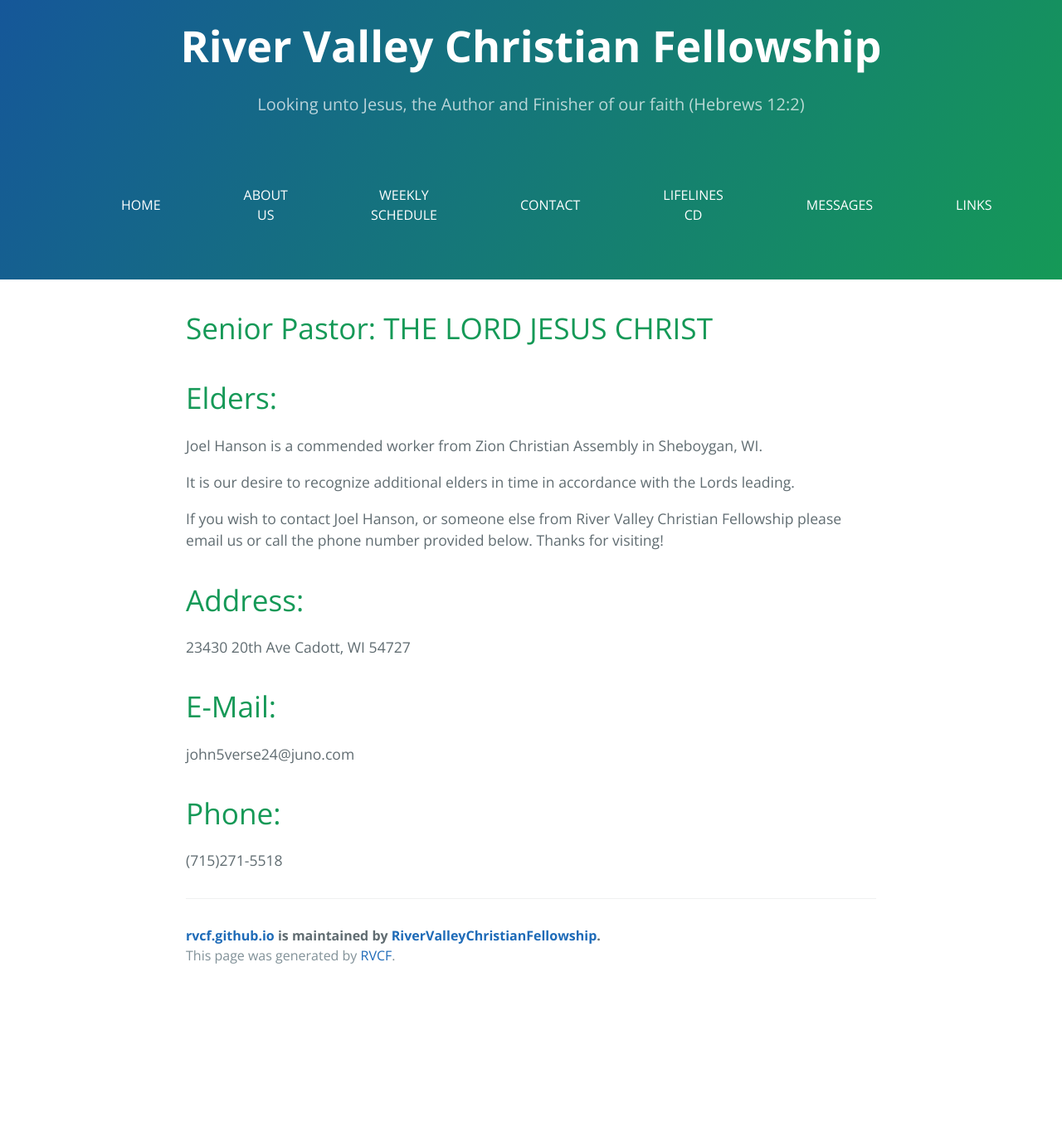
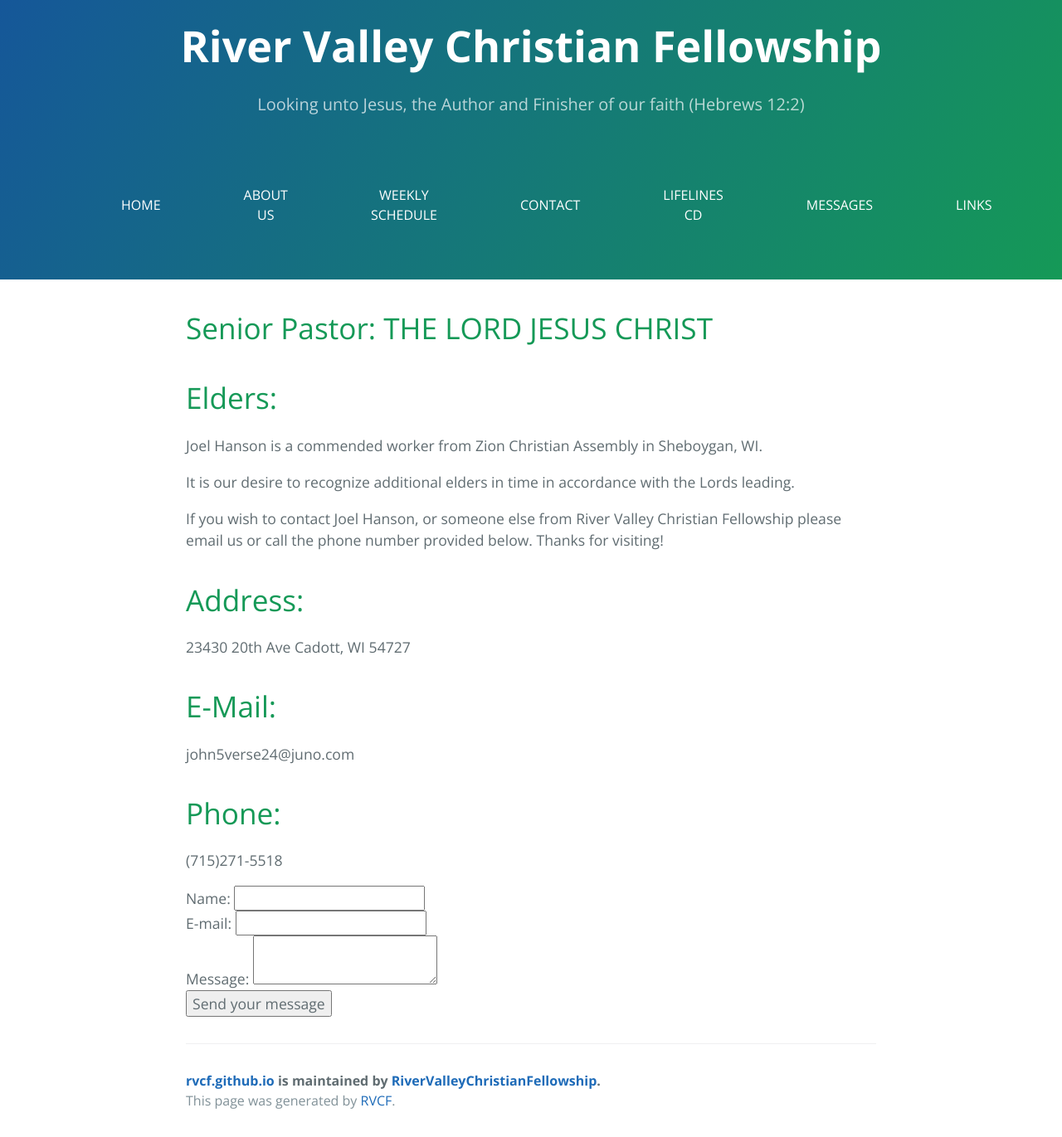
Before and after one commit to RiverValleyChristianFellowship/rvcf.github.io, a Jekyll site: the page built from Contact.md, in a window 1280 px wide. Shown: the whole page at 83% size. Built offline with Jekyll 4.4.1, drawn with Linux system fonts in a browser that asks for light colours; our own code applies the rules of GitHub Pages for plain Markdown files; the repository's description, which GitHub fills in, is left out; before the commit the page ends 1196 px from its top, so only the background shows below that.

Commit message:
form explore

```diff
--- a/Contact.md
+++ b/Contact.md
@@ -17,3 +17,21 @@ john5verse24@juno.com
 
 # [](#header-1) Phone:
 (715)271-5518
+
+<form action="/my-handling-form-page" method="post">
+    <div>
+        <label for="name">Name:</label>
+        <input type="text" id="name" name="user_name">
+    </div>
+    <div>
+        <label for="mail">E-mail:</label>
+        <input type="email" id="mail" name="user_mail">
+    </div>
+    <div>
+        <label for="msg">Message:</label>
+        <textarea id="msg" name="user_message"></textarea>
+    </div>
+<div class="button">
+  <button type="submit">Send your message</button>
+</div>
+</form>
```
